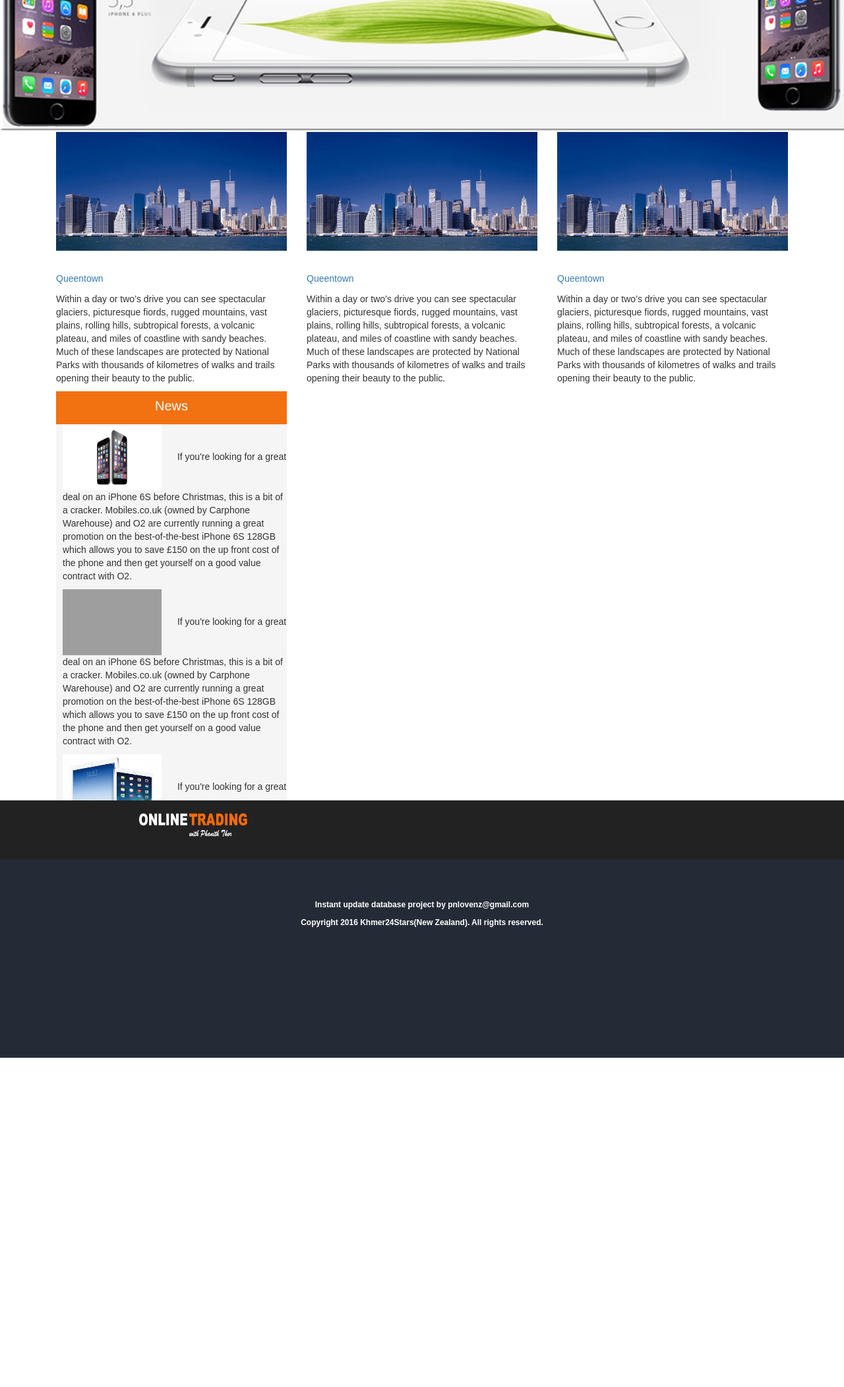
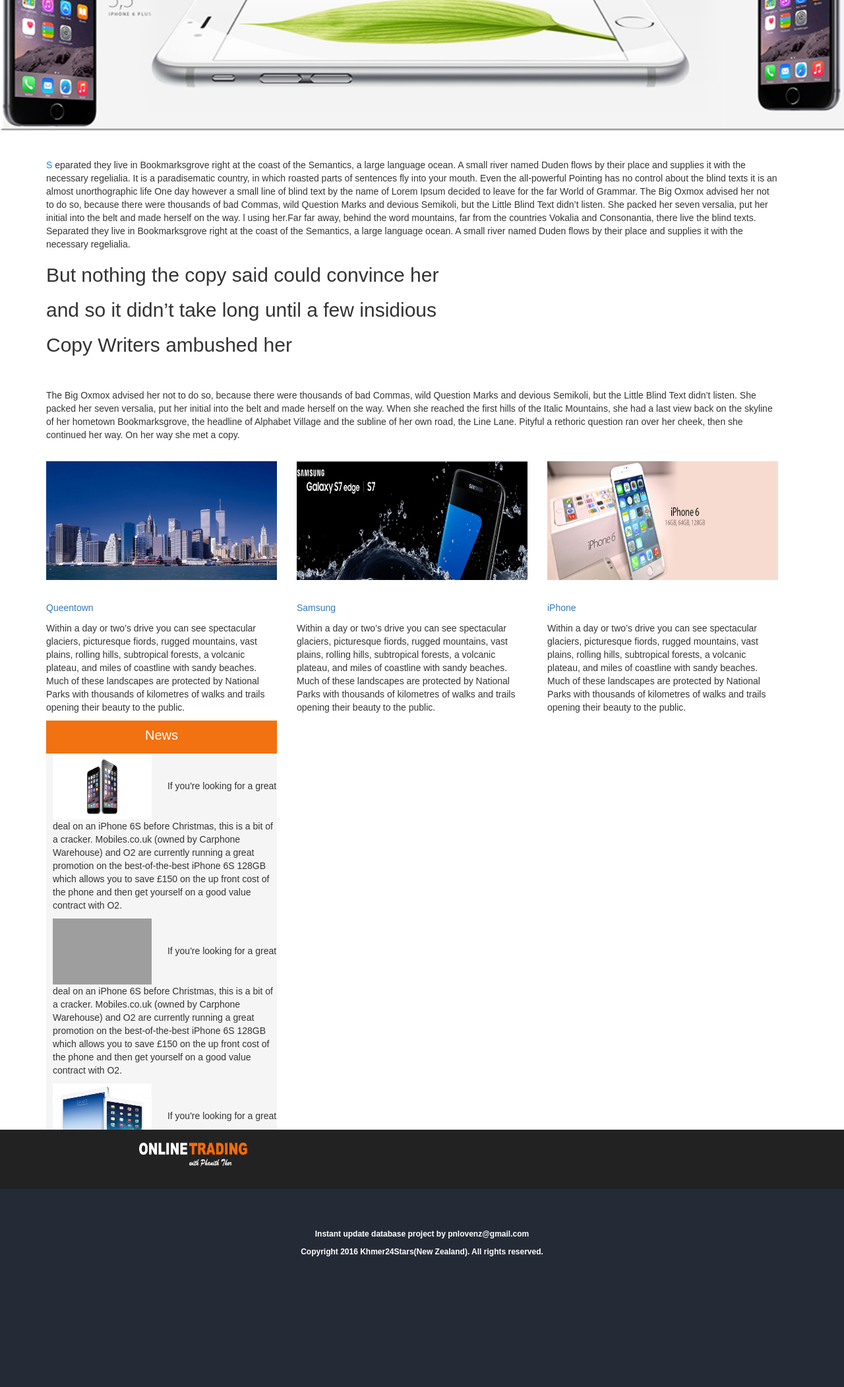
Before and after one commit to Phanith15/PHP-PropertySale, a PHP site: page /RealEstate/ in a window 1280 px wide. Shown: the part 367-2469 px from the top of the page at 66% size. Before the commit the page ends 1970 px from the top, so only its background shows below. Run offline with PHP 8.4, Linux system fonts and the light colour scheme; grey boxes are pictures that could not be loaded.

Commit message:
Edit home.php
Edit features in home.php page

```diff
--- a/RealEstate/home.php
+++ b/RealEstate/home.php
@@ -1,27 +1,49 @@
     <!--<div class="bodycontainer"> <!--bodycontainer-->
-<div class="row no-padding no-margin" style="width: 100%">
+<div class="row" style="margin-top:40px;">
+    <div class="col-xs-12 col-sm-12 col-md-12">
+        <p class="font-16px">
+            <span class="nectar-dropcap" style="color:#1e83ec;">S</span>
+            eparated they live in Bookmarksgrove right at the coast of the Semantics, a large language ocean. A small river named Duden flows by their place and supplies it with the necessary regelialia.
+            It is a paradisematic country, in which roasted parts of sentences fly into your mouth. Even the all-powerful Pointing has no control about the blind texts it is an almost unorthographic life One day however a small line of blind text by the name of Lorem Ipsum decided to leave for the far World of Grammar.
+            The Big Oxmox advised her not to do so, because there were thousands of bad Commas, wild Question Marks and devious Semikoli, but the Little Blind Text didn’t listen.
+            She packed her seven versalia, put her initial into the belt and made herself on the way.
+            l using her.Far far away, behind the word mountains, far from the countries Vokalia and Consonantia, there live the blind texts. Separated they live in Bookmarksgrove right at the coast of the Semantics, a large language ocean. A small river named Duden flows by their place and supplies it with the necessary regelialia.
+        </p>
+        <h2>But nothing the copy said could convince her</h2>
+        <h2>and so it didn’t take long until a few insidious</h2>
+        <h2>Copy Writers ambushed her</h2> <br><br>
+        <p class="font-16px">
+            The Big Oxmox advised her not to do so, because there were thousands of bad Commas, wild Question Marks and devious Semikoli, but the Little Blind Text didn’t listen.
+            She packed her seven versalia, put her initial into the belt and made herself on the way.
+            When she reached the first hills of the Italic Mountains, she had a last view back on the skyline of her hometown Bookmarksgrove, the headline of Alphabet Village and the subline of her own road, the Line Lane.
+            Pityful a rethoric question ran over her cheek, then she continued her way.
+            On her way she met a copy.
+        </p>
+    </div>
+</div>
+<div class="row pad-bottom" style="margin-top:20px;">
     <div class="col-xs-12 col-sm-6 col-md-5 col-lg-4 " style="margin-left:0px;">
         <img src="images/2.jpg" width="100%" height="180">
             <h2><a href="">Queentown</a></h2>
-            <p>
+            <p class="font-16px">
                 Within a day or two’s drive you can see spectacular glaciers, picturesque fiords, rugged mountains, vast plains,
                 rolling hills, subtropical forests, a volcanic plateau, and miles of coastline with sandy beaches.
                 Much of these landscapes are protected by National Parks with thousands of kilometres of walks and trails opening their beauty to the public.
             </p>
     </div>
     <div class="col-xs-12 col-sm-6 col-md-5 col-lg-4">
-        <img src="images/2.jpg" width="100%" height="180">
-            <h2><a href="">Queentown</a></h2>
-            <p>
+        <img src="images/3.jpg" width="100%" height="180">
+            <h2><a href="">Samsung</a></h2>
+            <p class="font-16px">
                 Within a day or two’s drive you can see spectacular glaciers, picturesque fiords, rugged mountains, vast plains,
                 rolling hills, subtropical forests, a volcanic plateau, and miles of coastline with sandy beaches.
                 Much of these landscapes are protected by National Parks with thousands of kilometres of walks and trails opening their beauty to the public.
             </p>
     </div>
     <div class="col-xs-12 col-sm-6 col-md-5 col-lg-4">
-        <img src="images/2.jpg" width="100%" height="180">
-            <h2><a href="">Queentown</a></h2>
-            <p>
+        <img src="images/4.jpg" width="100%" height="180">
+            <h2><a href="">iPhone</a></h2>
+            <p class="font-16px">
                 Within a day or two’s drive you can see spectacular glaciers, picturesque fiords, rugged mountains, vast plains,
                 rolling hills, subtropical forests, a volcanic plateau, and miles of coastline with sandy beaches.
                 Much of these landscapes are protected by National Parks with thousands of kilometres of walks and trails opening their beauty to the public.
@@ -61,21 +83,21 @@
                     </div>
 
                     <div>
-                        <p>
+                        <p class="font-16px">
                         <a href=""><img style="margin-right:20px" src="images/News/iPhone6s.jpg" width="150" height="100" id="iphoneImg"></a>
                         If you're looking for a great deal on an iPhone 6S before Christmas, this is a bit of a cracker.
                         Mobiles.co.uk (owned by Carphone Warehouse) and O2 are currently running a great promotion on the best-of-the-best iPhone 6S 128GB which allows you to save £150 on the up front cost of the phone and then get yourself on a good value contract with O2.
                         </p>
                     </div>
                     <div>
-                        <p>
+                        <p class="font-16px">
                         <a href=""><img style="margin-right:20px" src="images/News/galaxy-s6-edge.jpg" width="150" height="100" id="galaxyImg"></a>
                         If you're looking for a great deal on an iPhone 6S before Christmas, this is a bit of a cracker.
                         Mobiles.co.uk (owned by Carphone Warehouse) and O2 are currently running a great promotion on the best-of-the-best iPhone 6S 128GB which allows you to save £150 on the up front cost of the phone and then get yourself on a good value contract with O2.
                         </p>
                     </div>
                     <div>
-                        <p>
+                        <p class="font-16px">
                         <a href=""><img style="margin-right:20px" src="images/News/iPad.jpg" width="150" height="100" id="ipadImg"></a>
                         If you're looking for a great deal on an iPhone 6S before Christmas, this is a bit of a cracker.
                         Mobiles.co.uk (owned by Carphone Warehouse) and O2 are currently running a great promotion on the best-of-the-best iPhone 6S 128GB which allows you to save £150 on the up front cost of the phone and then get yourself on a good value contract with O2.
@@ -84,5 +106,4 @@
                 </div>
             <!--</div>-->
         </div>
-
 </div>
```
